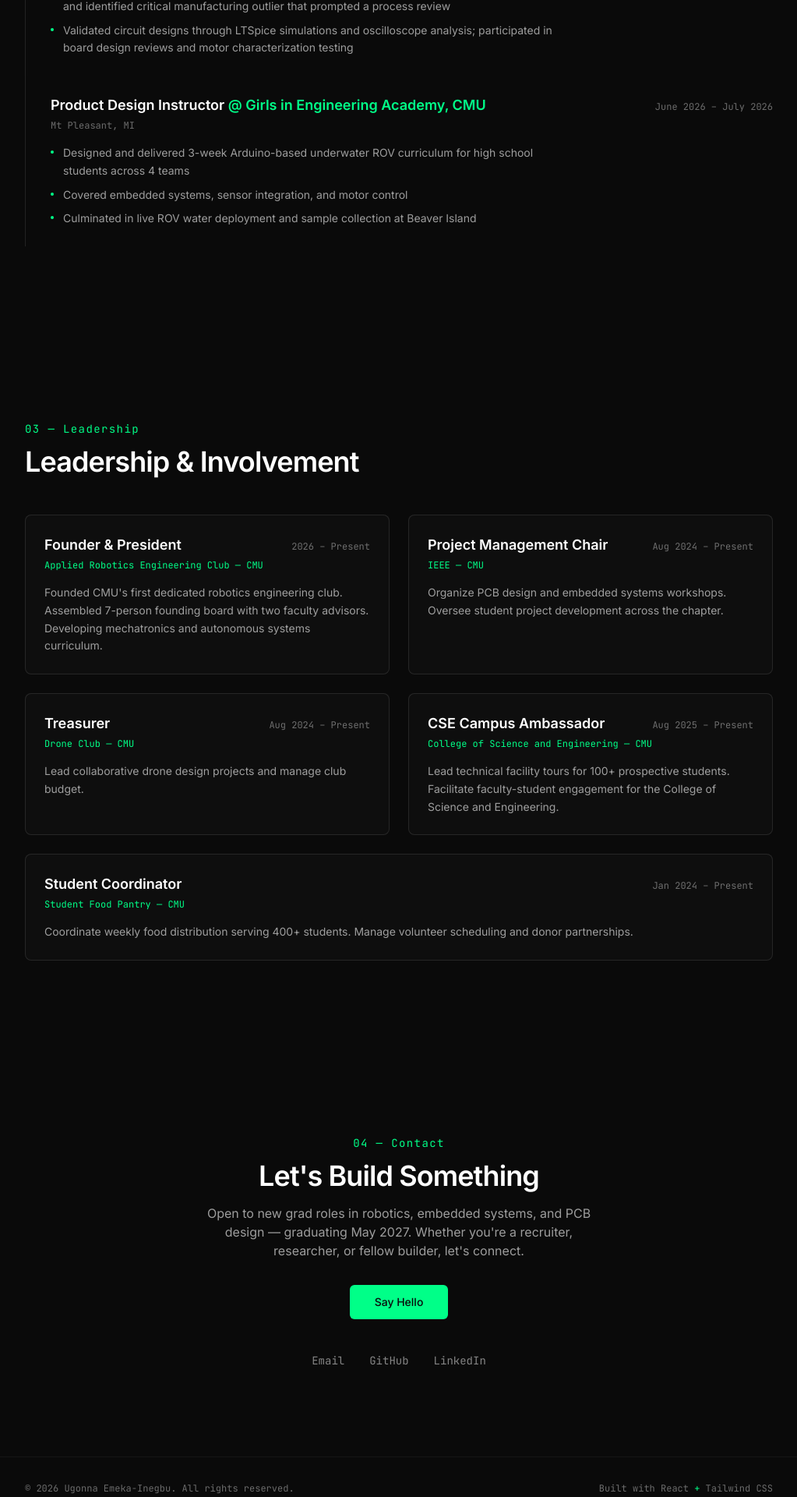
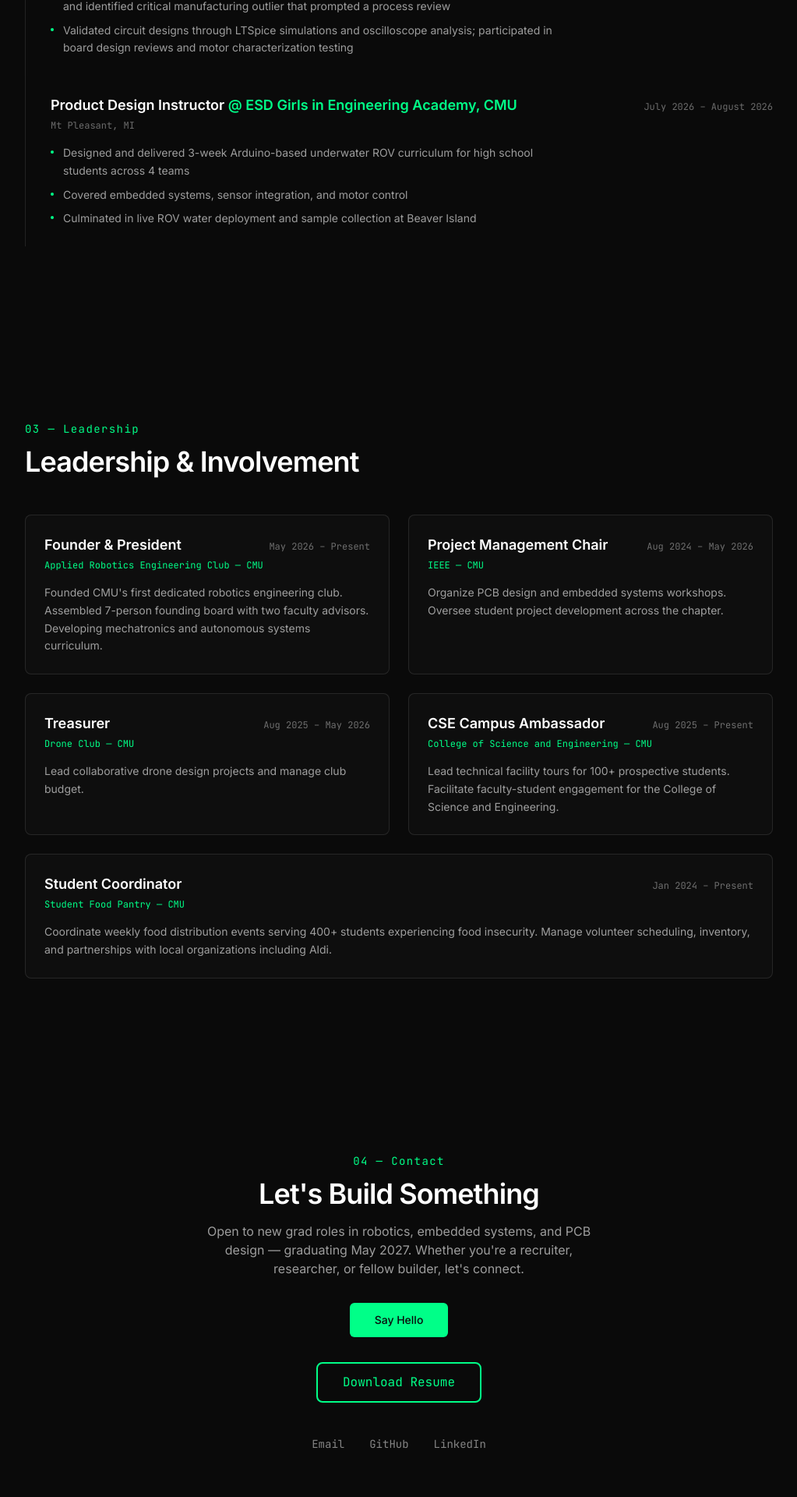
Before and after one commit to HackUgo/Portfolio, a React (Vite) app: page / in a window 1280 px wide. Shown: the part 3540-5460 px from the top of the page at 78% size, without its empty margins (128-1151 px from the left). Built offline with nearby package versions, Linux system fonts and the light colour scheme.

Commit message:
fix dates, geni card, resume download, student coordinator

```diff
--- a/src/components/Contact.jsx
+++ b/src/components/Contact.jsx
@@ -20,12 +20,21 @@
           builder, let's connect.
         </p>
 
-        <a
-          href="mailto:emeka1uv@cmich.edu"
-          className="mt-8 inline-block rounded-md bg-accent px-8 py-3 text-sm font-medium text-background transition-opacity hover:opacity-90"
-        >
-          Say Hello
-        </a>
+        <div className="mt-8 flex flex-col items-center gap-4">
+          <a
+            href="mailto:emeka1uv@cmich.edu"
+            className="inline-block rounded-md bg-accent px-8 py-3 text-sm font-medium text-background transition-opacity hover:opacity-90"
+          >
+            Say Hello
+          </a>
+          <a
+            href="/resume.pdf"
+            download="Ugonna_Emeka-Inegbu_Resume.pdf"
+            className="mt-4 inline-block border-2 border-accent text-accent px-8 py-3 rounded-lg hover:bg-accent hover:text-black transition-colors font-mono"
+          >
+            Download Resume
+          </a>
+        </div>
 
         <ul className="mt-10 flex justify-center gap-8">
           {socials.map((social) => (
--- a/src/components/Experience.jsx
+++ b/src/components/Experience.jsx
@@ -13,9 +13,9 @@
   },
   {
     role: 'Product Design Instructor',
-    company: 'Girls in Engineering Academy, CMU',
+    company: 'ESD Girls in Engineering Academy, CMU',
     location: 'Mt Pleasant, MI',
-    period: 'June 2026 – July 2026',
+    period: 'July 2026 – August 2026',
     bullets: [
       'Designed and delivered 3-week Arduino-based underwater ROV curriculum for high school students across 4 teams',
       'Covered embedded systems, sensor integration, and motor control',
--- a/src/components/Leadership.jsx
+++ b/src/components/Leadership.jsx
@@ -2,21 +2,21 @@
   {
     title: 'Founder & President',
     org: 'Applied Robotics Engineering Club — CMU',
-    period: '2026 – Present',
+    period: 'May 2026 – Present',
     description:
       "Founded CMU's first dedicated robotics engineering club. Assembled 7-person founding board with two faculty advisors. Developing mechatronics and autonomous systems curriculum.",
   },
   {
     title: 'Project Management Chair',
     org: 'IEEE — CMU',
-    period: 'Aug 2024 – Present',
+    period: 'Aug 2024 – May 2026',
     description:
       'Organize PCB design and embedded systems workshops. Oversee student project development across the chapter.',
   },
   {
     title: 'Treasurer',
     org: 'Drone Club — CMU',
-    period: 'Aug 2024 – Present',
+    period: 'Aug 2025 – May 2026',
     description:
       'Lead collaborative drone design projects and manage club budget.',
   },
@@ -32,7 +32,7 @@
     org: 'Student Food Pantry — CMU',
     period: 'Jan 2024 – Present',
     description:
-      'Coordinate weekly food distribution serving 400+ students. Manage volunteer scheduling and donor partnerships.',
+      'Coordinate weekly food distribution events serving 400+ students experiencing food insecurity. Manage volunteer scheduling, inventory, and partnerships with local organizations including Aldi.',
   },
 ]
 
--- a/src/components/Projects.jsx
+++ b/src/components/Projects.jsx
@@ -116,7 +116,7 @@
         <p className="section-label">01 — Projects</p>
         <h2 className="section-heading">Selected Work</h2>
 
-        <div className="mt-12 grid gap-6 sm:grid-cols-2">
+        <div className="mt-12 grid items-start gap-6 sm:grid-cols-2">
           {projects.map((project) => (
             <article
               key={project.title}
```
Also changed, not shown: 1 other file (tests, documents, lock files or other folders).
